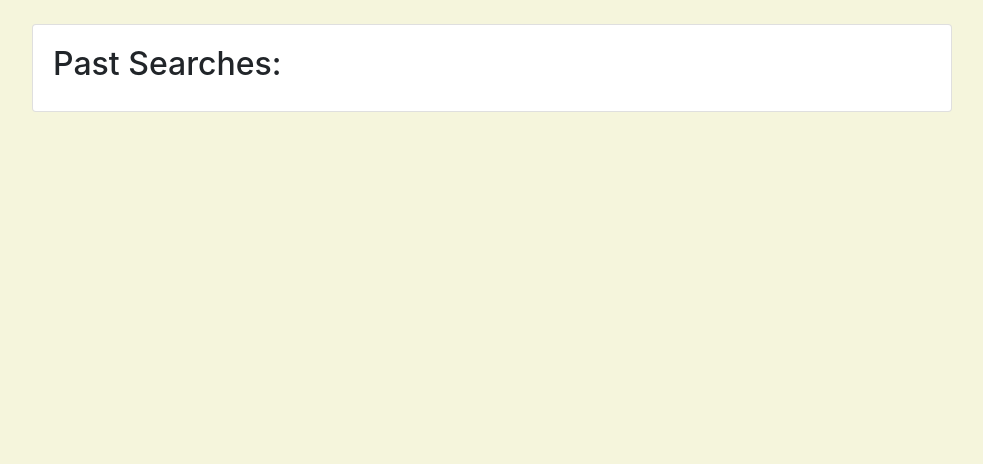
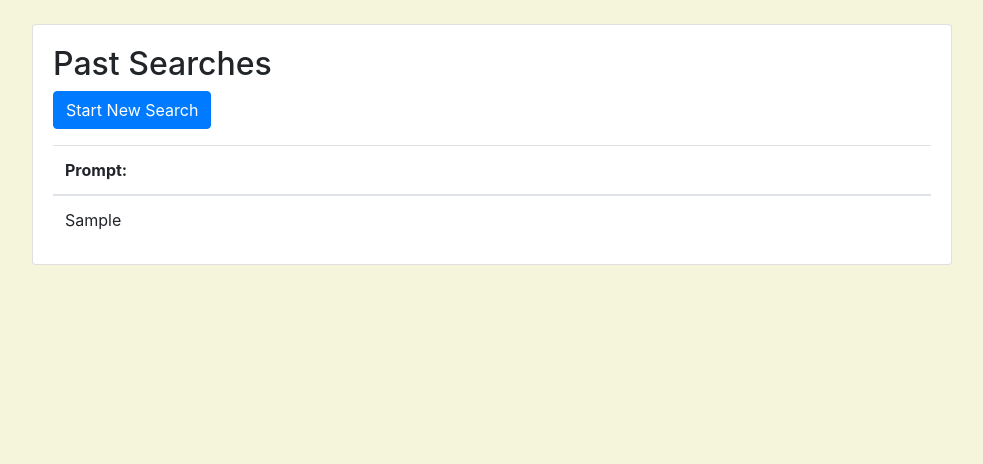
Before and after one commit to Kevin-Rush/agent_search_djproject, a Django app: template mysite/templates/prompt_list.html in a window 1280 px wide. Shown: the part 56-520 px from the top of the page, without its empty margins (148-1131 px from the left). Run offline with Django 3.2, Linux system fonts and the light colour scheme; the template is opened without the code that fills it: values that come from a table or form of the project are taken from there, others are empty; tables that the repository leaves empty hold one stand-in row (values such as "Sample post"); parts of the project's set-up code (start-up, migrations or seed data) failed here and were passed over; some libraries are stand-ins or nearby versions.

Commit message:
updated prompt list page, including crispy_forms

```diff
--- a/mysite/core/forms.py
+++ b/mysite/core/forms.py
@@ -12,4 +12,4 @@ from .models import Prompt
 class PromptForm(forms.ModelForm):
     class Meta:
         model = Prompt
-        fields = ("prompt", "gpt_key")
+        fields = ("user_prompt", "gpt_key")
--- a/mysite/core/models.py
+++ b/mysite/core/models.py
@@ -17,11 +17,11 @@ from django.db import models
 #         super().delete(*args, **kwargs)
 
 class Prompt(models.Model):
-    prompt = models.CharField(max_length=256)
+    user_prompt = models.CharField(max_length=256)
     gpt_key = models.CharField(max_length=56)
 
     def __str__(self):
-        return self.prompt
+        return self.user_prompt
 
     # def delete(self, *args, **kwargs):
     #     self.gpt_key.delete()
--- a/mysite/core/views.py
+++ b/mysite/core/views.py
@@ -2,12 +2,16 @@ from django.shortcuts import render, redirect
 from django.views.generic import TemplateView, ListView, CreateView
 
 from .forms import PromptForm
+from .models import Prompt
 
 class Home(TemplateView):
     template_name = 'home.html'
 
 def prompt_list(request):
-    return render(request, "prompt_list.html")
+    prompts = Prompt.objects.all()
+    return render(request, "prompt_list.html", {
+        "prompts": prompts
+    })
 
 def make_search(request):
     if request.method == "POST":
--- a/mysite/templates/make_search.html
+++ b/mysite/templates/make_search.html
@@ -1,4 +1,6 @@
 {% extends "base.html" %}
+
+{% load crispy_forms_tags %}
 
 {% block content %}
 
@@ -6,7 +8,7 @@
 
 <form method="post" enctype="multipart/form-data">
     {% csrf_token %}
-    {{ form.as_p }}
+    {{ form|crispy }}
     <button type="submit" class="btn btn-primary">Submit</button>
 </form>
 
--- a/mysite/templates/prompt_list.html
+++ b/mysite/templates/prompt_list.html
@@ -2,6 +2,25 @@
 
 {% block content %}
 
-<h2>Past Searches: </h2>
+<h2>Past Searches </h2>
+
+<p>
+    <a href="{% url 'make_search' %}" class="btn btn-primary">Start New Search</a>
+</p>
+
+<table class="table mb-0">
+    <thead>
+        <tr>
+            <th>Prompt: </th>
+        </tr>
+    </thead>
+    <tbody>
+        {% for prompt in prompts %}
+        <tr>
+            <td>{{ prompt.user_prompt }}</td>
+        </tr>
+        {% endfor %}
+    </tbody>
+</table>
 
 {% endblock %}
--- a/mysite/urls.py
+++ b/mysite/urls.py
@@ -9,6 +9,7 @@ from mysite.core import views
 urlpatterns = [
     path('', views.Home.as_view(), name='home'),
     path('make_search/', views.make_search, name='make_search'),
+    path('prompt_list/', views.prompt_list, name='prompt_list'),
 
     path('admin/', admin.site.urls),
 ]
```
